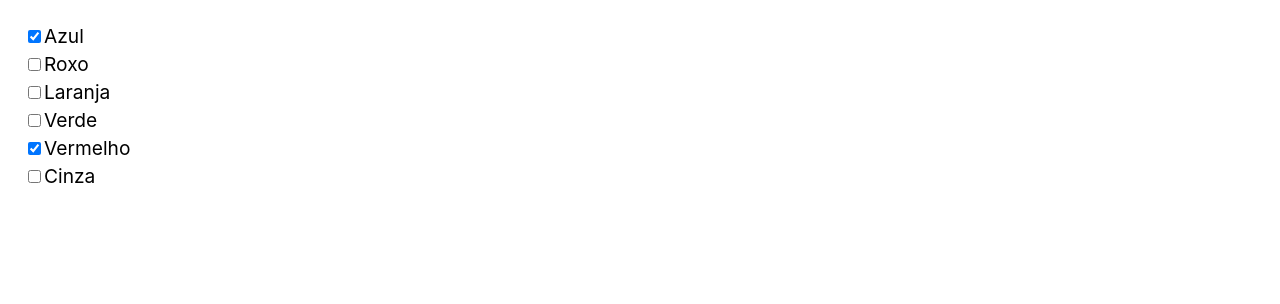
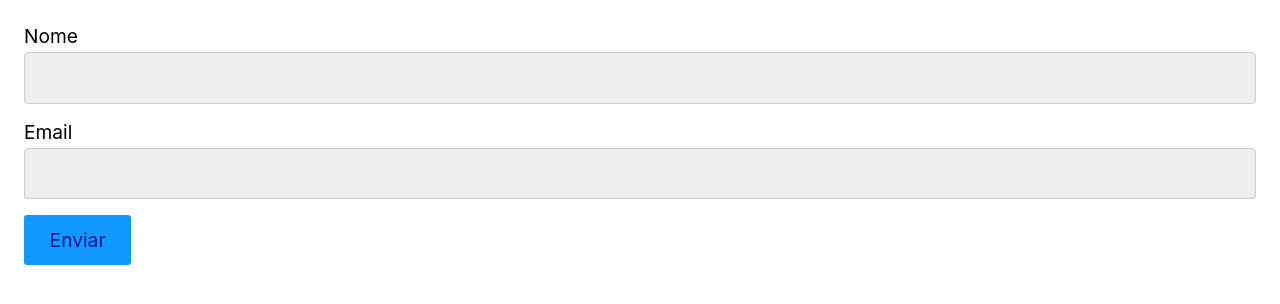
Before and after one commit to vtbrgt/react-completo-origamid, a React (Create React App) app in the folder forms/: page / in a window 1280 px wide. Shown: the top 304 px of the page. Built offline with nearby package versions, Linux system fonts and the light colour scheme.

Commit message:
input component

```diff
--- /dev/null
+++ b/forms/src/App.jsx
@@ -0,0 +1,23 @@
+import React from 'react';
+import Input from './Components/Input';
+
+const App = () => {
+  const [nome, setNome] = React.useState('');
+  const [email, setEmail] = React.useState('');
+
+  return (
+    <form>
+      <Input id="nome" label="Nome" value={nome} setValue={setNome} required />
+      <Input
+        type="password"
+        id="email"
+        label="Email"
+        value={email}
+        setValue={setEmail}
+      />
+      <button>Enviar</button>
+    </form>
+  );
+};
+
+export default App;
--- /dev/null
+++ b/forms/src/Components/Input.jsx
@@ -0,0 +1,18 @@
+import React from 'react';
+
+const Input = ({ id, label, setValue, ...props }) => {
+  return (
+    <>
+      <label htmlFor={id}>{label}</label>
+      <input
+        type="text"
+        id={id}
+        name={id}
+        onChange={({ target }) => setValue(target.value)}
+        {...props}
+      />
+    </>
+  );
+};
+
+export default Input;
--- a/forms/src/index.jsx
+++ b/forms/src/index.jsx
@@ -1,10 +1,10 @@
 import React from 'react';
 import ReactDOM from 'react-dom/client';
-import Checkbox from './Checkbox';
+import App from './App';
 
 const root = ReactDOM.createRoot(document.getElementById('root'));
 root.render(
   <React.StrictMode>
-    <Checkbox />
+    <App />
   </React.StrictMode>
 );
```
